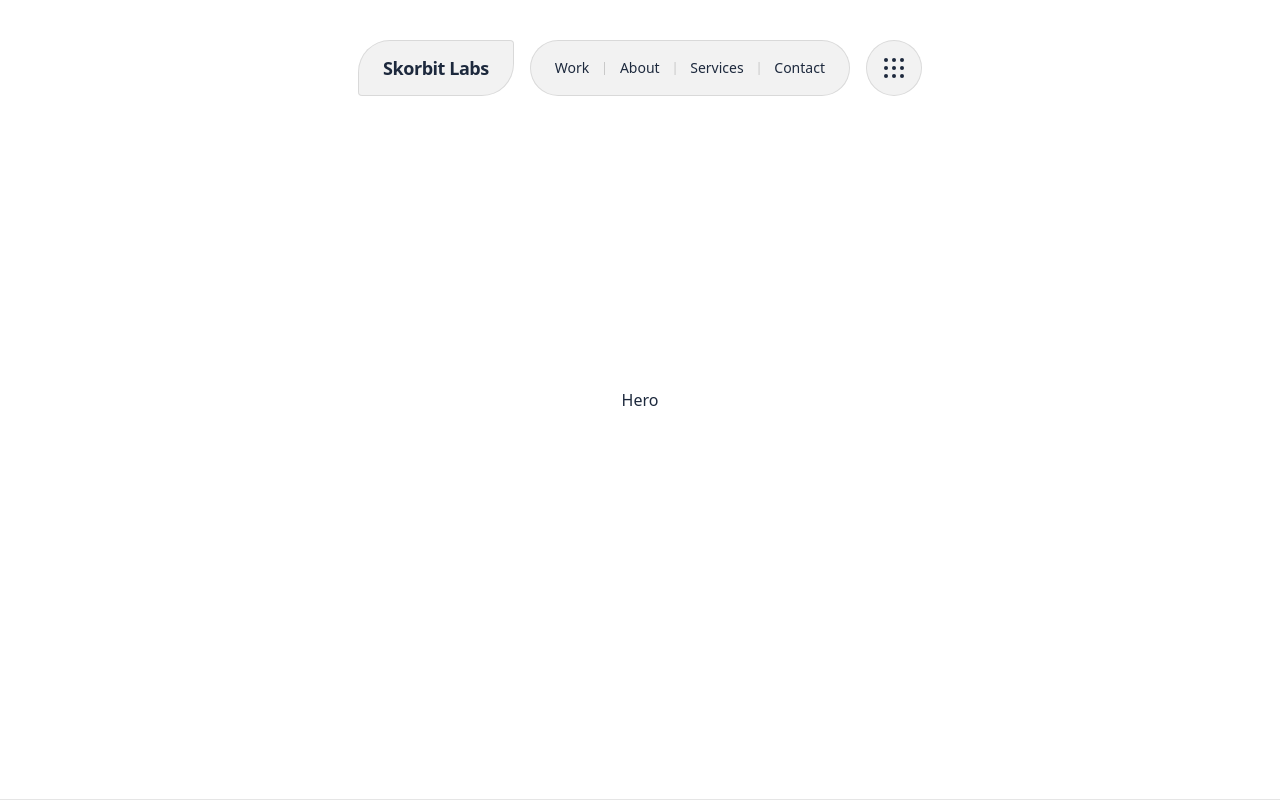
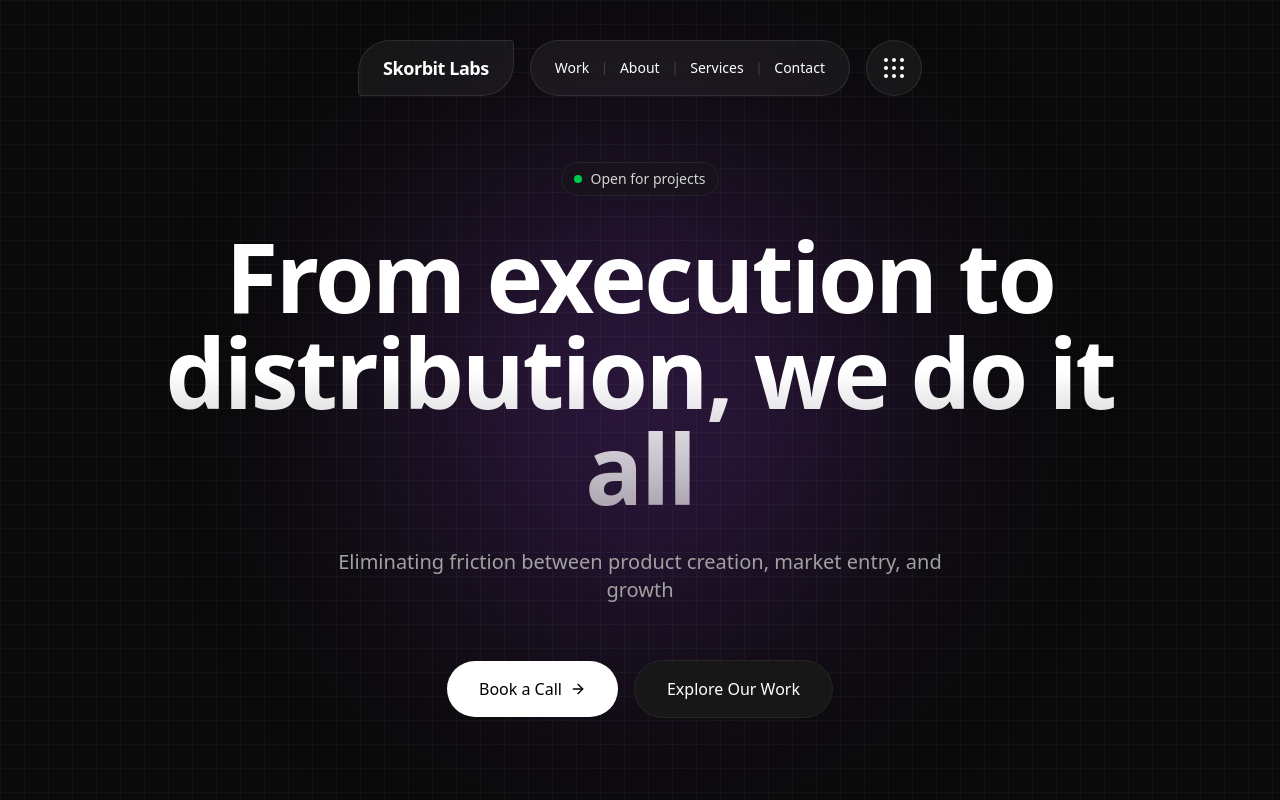
Before and after one commit to muhammadminhaz/skorbit-labs, a Next.js app: page / in a window 1280 px wide. Shown: the top 800 px of the page. Built offline with nearby package versions, Linux system fonts and the light colour scheme.

Commit message:
Hero design

```diff
--- a/components/Navbar.tsx
+++ b/components/Navbar.tsx
@@ -54,7 +54,7 @@ const GlowBlock = ({
     <div
       ref={blockRef}
       onClick={onClick}
-      className={`relative group bg-black/5 backdrop-blur-md border border-black/10 flex items-center justify-center transition-[background-color,border-color,transform] duration-200 whitespace-nowrap overflow-hidden h-14 ${shapeStyles[shape]} ${className}`}
+      className={`relative group bg-white/5 backdrop-blur-md border border-white/10 flex items-center justify-center transition-[background-color,border-color,transform] duration-200 whitespace-nowrap overflow-hidden h-14 ${shapeStyles[shape]} ${className}`}
     >
       {/* Border Glow Effect */}
       <div
@@ -69,7 +69,7 @@ const GlowBlock = ({
         }}
       />
 
-      <div className="relative z-10">{children}</div>
+      <div className="relative z-10 text-white">{children}</div>
     </div>
   );
 };
@@ -158,7 +158,7 @@ export default function Navbar() {
       >
         {/* Glow Background for the entire nav group */}
         <div
-          className="absolute inset-0 bg-black/5 backdrop-blur-md border border-black/5 rounded-sm -z-10 opacity-0 transition-opacity duration-500"
+          className="absolute inset-0 bg-white/5 backdrop-blur-md border border-white/5 rounded-sm -z-10 opacity-0 transition-opacity duration-500"
         />
 
         {/* Menus Block - Top on mobile, Center on desktop */}
@@ -182,16 +182,16 @@ export default function Navbar() {
                       href={link.href}
                       className="text-sm font-medium transition-transform duration-500 ease-in-out flex flex-col h-full"
                     >
-                      <span className="flex items-center h-full group-hover/link:-translate-y-full transition-transform duration-500 ease-in-out">
+                      <span className="flex items-center h-full group-hover/link:-translate-y-full transition-transform duration-500 ease-in-out text-white">
                         {link.name}
                       </span>
-                      <span className="flex items-center h-full group-hover/link:-translate-y-full transition-transform duration-500 ease-in-out text-black/60">
+                      <span className="flex items-center h-full group-hover/link:-translate-y-full transition-transform duration-500 ease-in-out text-white/60">
                         {link.name}
                       </span>
                     </Link>
                   </li>
                   {index < navLinks.length - 1 && (
-                    <span className="mx-2 md:mx-3 text-black/20 text-xs font-light">|</span>
+                    <span className="mx-2 md:mx-3 text-white/20 text-xs font-light">|</span>
                   )}
                 </React.Fragment>
               ))}
@@ -211,7 +211,7 @@ export default function Navbar() {
               glowColor={currentGlowColor}
               className="px-4 md:px-6"
             >
-              <Link href="/" className="font-bold text-base md:text-lg tracking-tight">
+              <Link href="/" className="font-bold text-base md:text-lg tracking-tight text-white">
                 Skorbit Labs
               </Link>
             </GlowBlock>
@@ -247,7 +247,7 @@ export default function Navbar() {
                   return (
                     <div
                       key={i}
-                      className={`w-1 h-1 bg-current rounded-full transition-transform duration-500 ease-in-out ${hoverClass}`}
+                      className={`w-1 h-1 bg-current rounded-full transition-transform duration-500 ease-in-out ${hoverClass} text-white`}
                     />
                   );
                 })}
--- a/components/sections/Hero.tsx
+++ b/components/sections/Hero.tsx
@@ -1,7 +1,75 @@
+"use client";
+
+import { ArrowRight } from "lucide-react";
+import Link from "next/link";
+import { motion } from "framer-motion";
+
 export default function Hero() {
   return (
-    <section id="hero" className="min-h-screen flex items-center justify-center border-b border-neutral-200">
-      <h1>Hero</h1>
+    <section id="hero" className="relative min-h-screen flex flex-col items-center justify-center overflow-hidden bg-neutral-950 text-white pt-20">
+        {/* Background Effects */}
+        <div className="absolute inset-0 z-0 pointer-events-none">
+            <div className="absolute top-1/2 left-1/2 -translate-x-1/2 -translate-y-1/2 w-[500px] h-[500px] bg-purple-500/20 rounded-full blur-[120px]" />
+            <div className="absolute top-0 left-0 w-full h-full bg-[linear-gradient(to_right,#80808012_1px,transparent_1px),linear-gradient(to_bottom,#80808012_1px,transparent_1px)] bg-[size:24px_24px]" />
+        </div>
+
+        <div className="container relative z-10 px-4 flex flex-col items-center text-center gap-8">
+            {/* Status Chip */}
+            <motion.div
+                initial={{ opacity: 0, y: 20 }}
+                animate={{ opacity: 1, y: 0 }}
+                transition={{ duration: 0.5 }}
+                className="inline-flex items-center gap-2 px-3 py-1.5 rounded-full bg-neutral-900/50 border border-neutral-800 backdrop-blur-sm text-sm text-neutral-300"
+            >
+                <span className="relative flex h-2 w-2">
+                  <span className="animate-ping absolute inline-flex h-full w-full rounded-full bg-green-400 opacity-75"></span>
+                  <span className="relative inline-flex rounded-full h-2 w-2 bg-green-500"></span>
+                </span>
+                Open for projects
+            </motion.div>
+
+            {/* Heading */}
+            <motion.h1
+                initial={{ opacity: 0, y: 20 }}
+                animate={{ opacity: 1, y: 0 }}
+                transition={{ duration: 0.5, delay: 0.1 }}
+                className="text-5xl md:text-7xl lg:text-8xl font-bold tracking-tight max-w-5xl bg-clip-text text-transparent bg-gradient-to-b from-white via-white to-white/60"
+            >
+                From execution to distribution, we do it all
+            </motion.h1>
+
+            {/* Subheading */}
+            <motion.p
+                initial={{ opacity: 0, y: 20 }}
+                animate={{ opacity: 1, y: 0 }}
+                transition={{ duration: 0.5, delay: 0.2 }}
+                className="text-lg md:text-xl text-neutral-400 max-w-2xl mx-auto"
+            >
+                Eliminating friction between product creation, market entry, and growth
+            </motion.p>
+
+            {/* Buttons */}
+            <motion.div
+                initial={{ opacity: 0, y: 20 }}
+                animate={{ opacity: 1, y: 0 }}
+                transition={{ duration: 0.5, delay: 0.3 }}
+                className="flex flex-col sm:flex-row items-center gap-4 mt-6"
+            >
+                <Link
+                    href="/book"
+                    className="px-8 py-4 rounded-full bg-white text-black font-medium hover:bg-neutral-200 transition-colors flex items-center gap-2"
+                >
+                    Book a Call
+                    <ArrowRight className="w-4 h-4" />
+                </Link>
+                <Link
+                    href="/work"
+                    className="px-8 py-4 rounded-full bg-neutral-900 border border-neutral-800 text-white font-medium hover:bg-neutral-800 transition-colors"
+                >
+                    Explore Our Work
+                </Link>
+            </motion.div>
+        </div>
     </section>
   );
 }
```
Also changed, not shown: package.json (+8 -3 lines), 1 other file (tests, documents, lock files or other folders).
